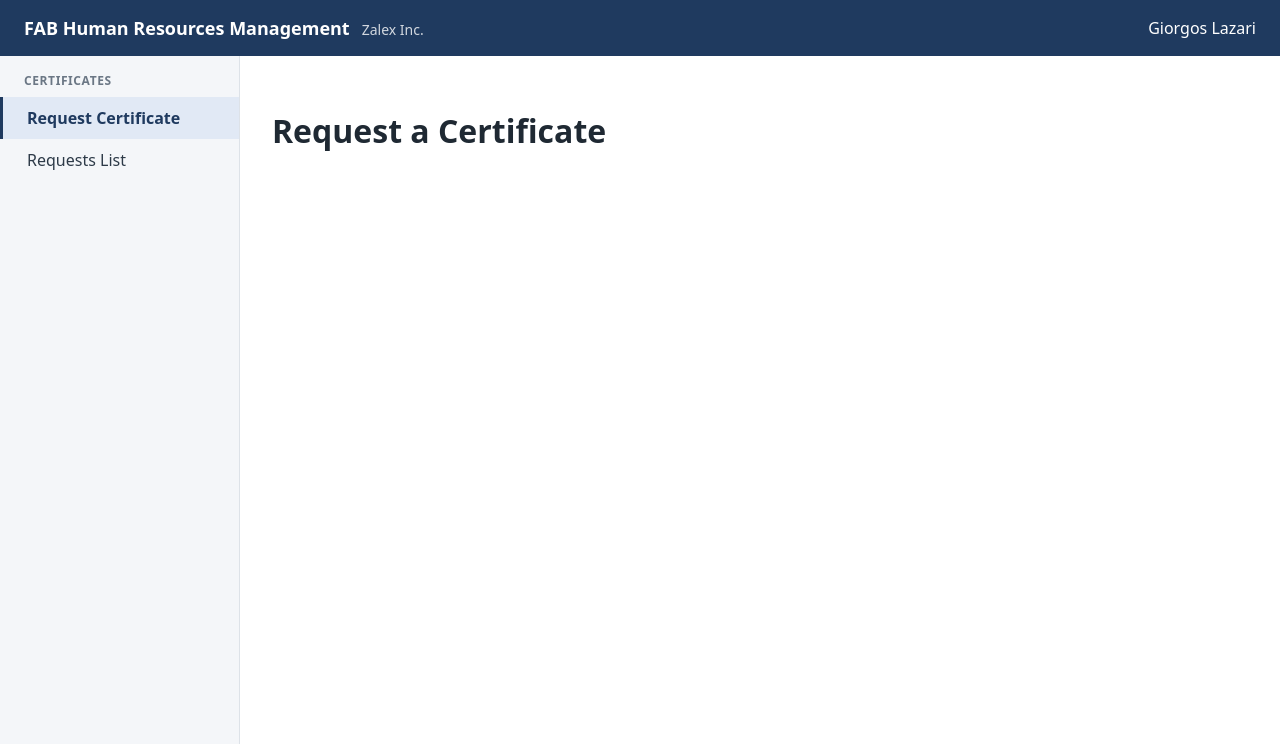
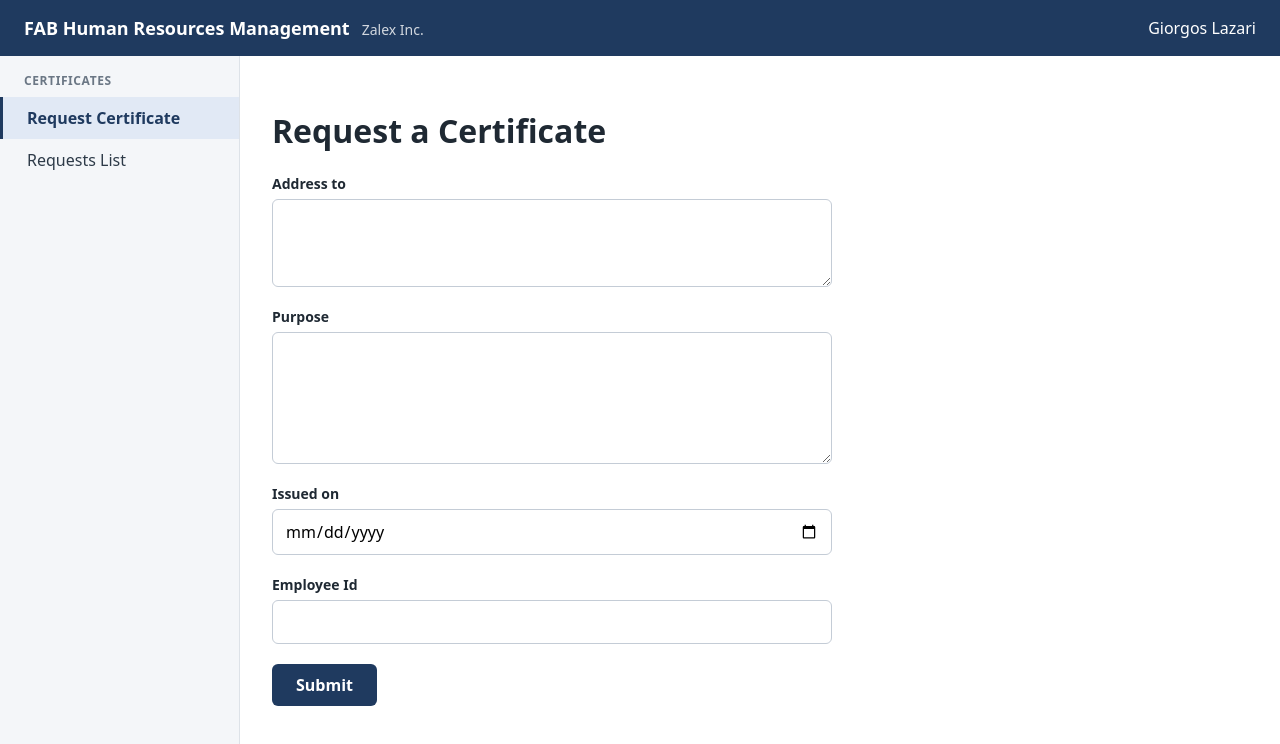
Before and after one commit to glazariCy/FAB_HR_Platform, a React (Vite) app: page /request-certificate in a window 1280 px wide. Shown: the top 744 px of the page. Built offline with nearby package versions, Linux system fonts and the light colour scheme.

Commit message:
F02-R01: Add certificate request form with inputs

```diff
--- a/src/App.jsx
+++ b/src/App.jsx
@@ -3,6 +3,7 @@ import CertificateRequestsList from './pages/CertificateRequestsListPage'
 import RequestCertificate  from './pages/RequestCertificatePage'
 import AppLayout from './components/layout/AppLayout'
 function App() {
+
   return(
      <Routes>
       <Route element={<AppLayout />}>
--- /dev/null
+++ b/src/components/certificates/CertificateRequestForm.css
@@ -0,0 +1,43 @@
+.form {
+  max-width: 560px;
+  display: flex;
+  flex-direction: column;
+  gap: 20px;
+}
+
+.form-field {
+  display: flex;
+  flex-direction: column;
+  gap: 6px;
+}
+
+.form-field label { font-weight: 600; font-size: 14px; }
+
+.form-field input,
+.form-field textarea {
+  padding: 10px 12px;
+  border: 1px solid #c4ccd6;
+  border-radius: 6px;
+  font: inherit;
+}
+
+.form-field input:focus,
+.form-field textarea:focus {
+  outline: 2px solid #1f3a5f;
+  outline-offset: 1px;
+  border-color: #1f3a5f;
+}
+
+.btn-primary {
+  align-self: flex-start;
+  padding: 10px 24px;
+  border: none;
+  border-radius: 6px;
+  background: #1f3a5f;
+  color: #fff;
+  font: inherit;
+  font-weight: 600;
+  cursor: pointer;
+}
+
+.btn-primary:hover { background: #2b4f7e; }
--- /dev/null
+++ b/src/components/certificates/CertificateRequestForm.jsx
@@ -0,0 +1,68 @@
+import { useState } from 'react'
+import './CertificateRequestForm.css'
+
+const initialValues = {
+  address_to: '', purpose: '',
+  issued_on: '', employee_id: '',
+}
+
+function CertificateRequestForm() {
+  const [values, setValues] = useState(initialValues)
+
+  function handleChange(event) {
+    const { name, value } = event.target
+    setValues((prev) => ({ ...prev, [name]: value }))
+  }
+
+  function handleSubmit(event) {
+    event.preventDefault() //stops reload
+    console.log('Submitting:', values)
+  }
+
+  return (
+    <form className="form" onSubmit={handleSubmit} noValidate>
+      <div className="form-field">
+        <label htmlFor="address_to">Address to</label>
+        <textarea
+          id="address_to"
+          name="address_to"
+          rows={3}
+          value={values.address_to}
+          onChange={handleChange}
+        />
+      </div>
+     <div className="form-field">
+        <label htmlFor="purpose">Purpose</label>
+        <textarea
+          id="purpose"
+          name="purpose"
+          rows={5}
+          value={values.purpose}
+          onChange={handleChange}
+        />
+      </div>
+      <div className="form-field">
+        <label htmlFor="issued_on">Issued on</label>
+        <input type="date"
+          id="issued_on"
+          name="issued_on"
+          value={values.issued_on}
+          onChange={handleChange}
+        />
+      </div>
+      <div className="form-field">
+        <label htmlFor="employee_id">Employee Id</label>
+        <input type="text"
+          id="employee_id"
+          name="employee_id"
+          value={values.employee_id}
+          onChange={handleChange}
+        />
+      </div>
+
+      <button type="submit" className="btn-primary">Submit</button>
+    </form>
+  )
+}
+
+export default CertificateRequestForm
--- a/src/pages/RequestCertificatePage.jsx
+++ b/src/pages/RequestCertificatePage.jsx
@@ -1,4 +1,10 @@
+import CertificateRequestForm from '../components/certificates/CertificateRequestForm'
 function RequestCertificate() {
-  return <h1>Request a Certificate</h1>
+  return (
+    <>
+    <h1>Request a Certificate</h1>
+    <CertificateRequestForm />
+    </>
+  )
 }
 export default RequestCertificate
```
